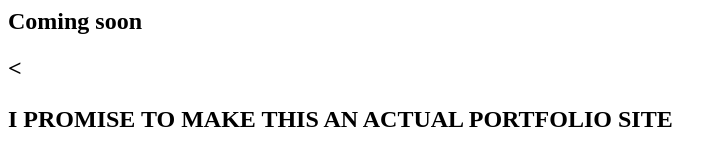
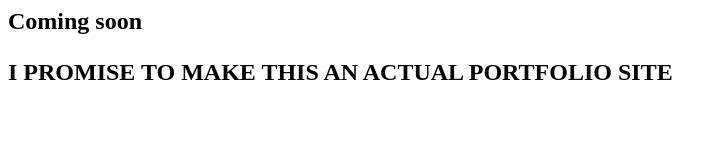
Before and after one commit to markpereira/markpereira.github.io, a plain HTML site: page index.html in a window 1280 px wide. Shown: the whole page, without its empty margins (0-727 px from the left). Drawn offline with Linux system fonts and the light colour scheme.

Commit message:
Update index.html

```diff
--- a/index.html
+++ b/index.html
@@ -2,6 +2,6 @@
 <body>
 	<h2>Coming soon<h2>
 
-	<<p>I PROMISE TO MAKE THIS AN ACTUAL PORTFOLIO SITE<p>
+	<p>I PROMISE TO MAKE THIS AN ACTUAL PORTFOLIO SITE<p>
 <body>
 <html>
```
